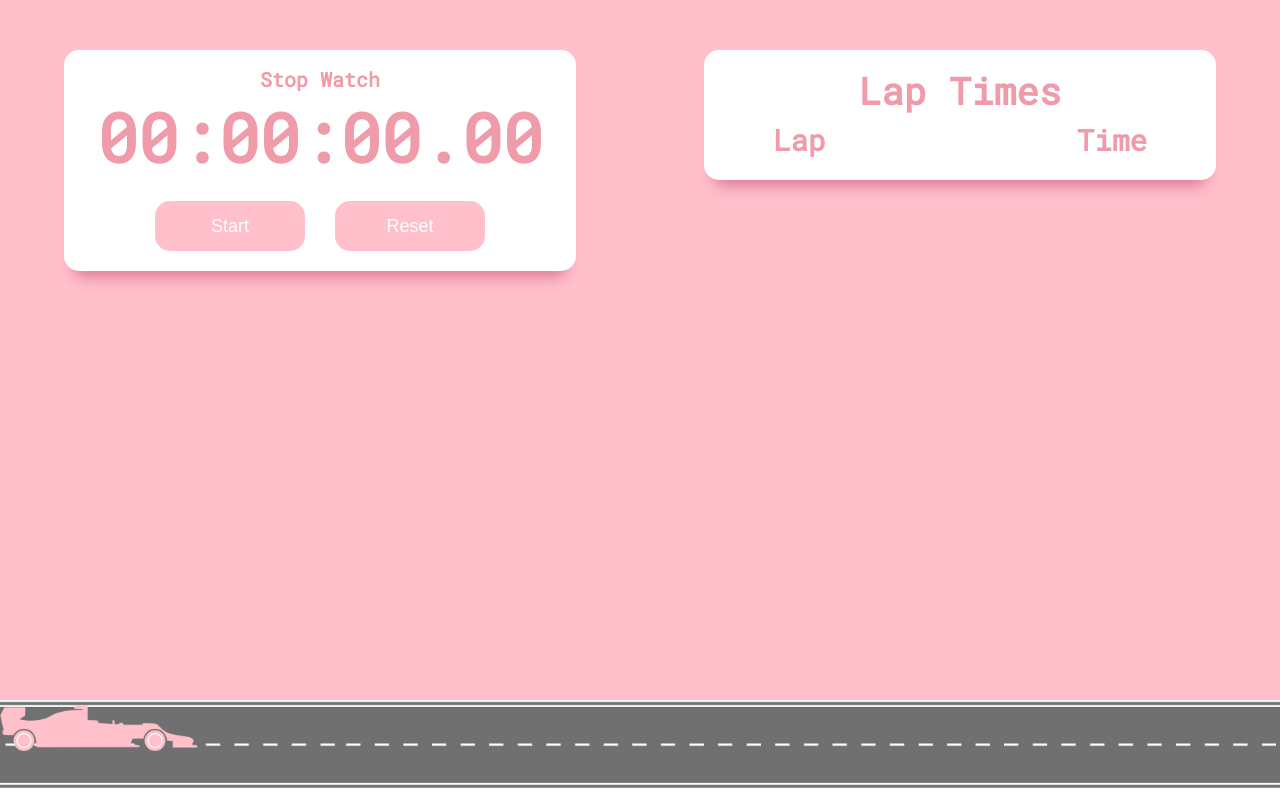
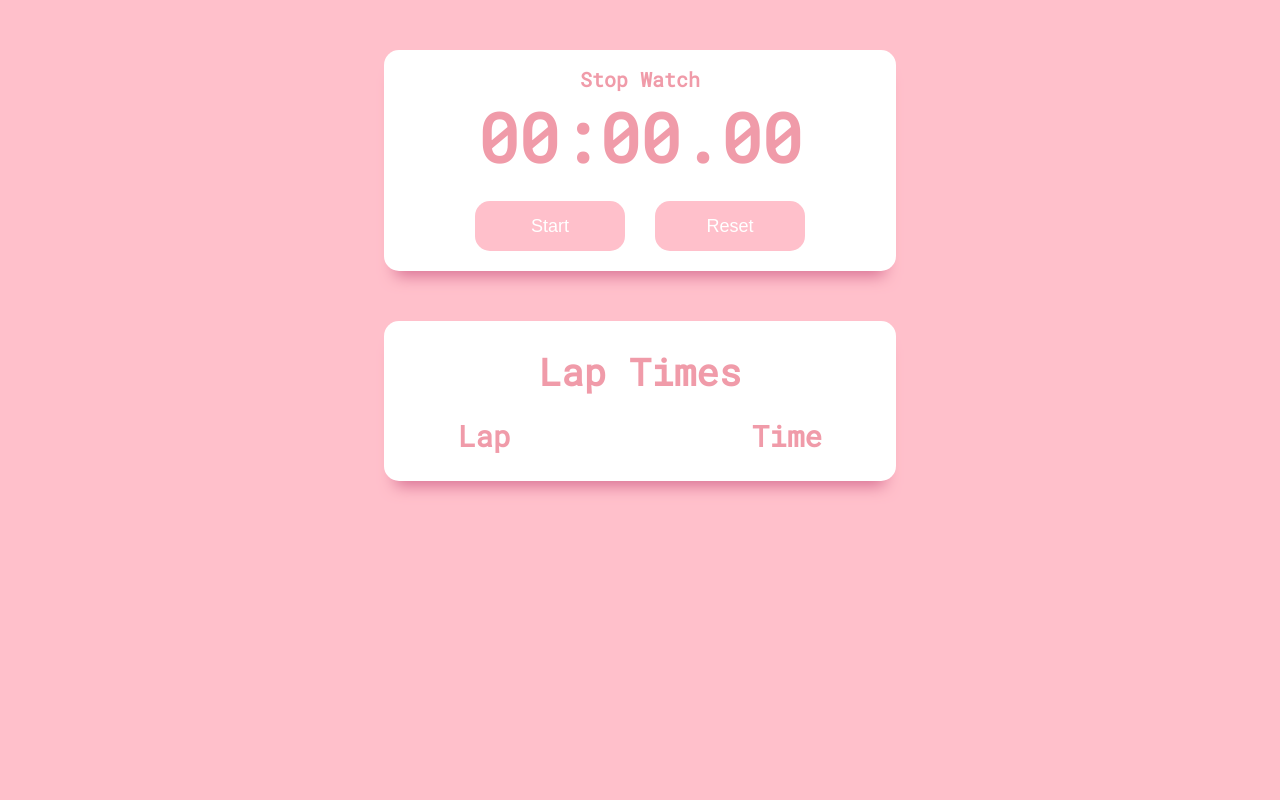
Before and after one commit to Shopify/eng-intern-assessment-react, a React app: page / in a window 1280 px wide. Built offline with nearby package versions, Linux system fonts and the light colour scheme.

Commit message:
Added scroll bar for lap times, updated animation

```diff
--- a/src/App.tsx
+++ b/src/App.tsx
@@ -10,17 +10,12 @@ export default function App() {
   const [running, setRunning] = useState<boolean>(false);
   const [time, setTime] = useState<number>(0);
   const [lapTimes, setLapTimes] = useState<number[]>([]);
-  const [counter, setCounter] = useState<number>(0);
 
   const changeRunning = () => {
     setRunning(running ? false : true);
   };
 
   const addLap = (time: number) => {
-    if (lapTimes.length == 10) {
-      setLapTimes((prevTimes) => prevTimes.slice(1));
-      setCounter((prev) => prev + 1);
-    }
     setLapTimes((prevTimes) => [...prevTimes, time]);
   };
 
@@ -28,16 +23,10 @@ export default function App() {
     setLapTimes([]);
   };
 
-  const resetCounter = () => {
-    setCounter(0);
-  };
-
   return (
     <RunningContext.Provider value={{ running, changeRunning }}>
       <TimeContext.Provider value={{ time, setTime }}>
-        <LapContext.Provider
-          value={{ lapTimes, addLap, clearLap, counter, resetCounter }}
-        >
+        <LapContext.Provider value={{ lapTimes, addLap, clearLap }}>
           <StopWatch />
         </LapContext.Provider>
       </TimeContext.Provider>
--- a/src/Context/LapContext.tsx
+++ b/src/Context/LapContext.tsx
@@ -4,8 +4,6 @@ export type lapContextType = {
   lapTimes: number[];
   addLap: (Lap: number) => void;
   clearLap: () => void;
-  counter: number;
-  resetCounter: () => void;
 };
 
 const LapContext = React.createContext<lapContextType>({} as lapContextType);
--- a/src/LapTable.tsx
+++ b/src/LapTable.tsx
@@ -6,21 +6,25 @@ import LapContext from "./Context/LapContext";
 import "./Styles/LapTable.css";
 
 export default function LapTable() {
-  const { lapTimes, counter } = useContext(LapContext);
+  const { lapTimes } = useContext(LapContext);
 
   return (
-    <div
-      className="laps"
-      style={{ display: lapTimes.length ? "block" : "none" }}
-    >
+    <div className="lapTableContainer">
+      <h1>Lap Times</h1>
+      <h3>
+        <span>Lap</span>
+        <span>Time</span>
+      </h3>
+      <div className="laps" style={{ display: "block" }}>
         <ul>
           {lapTimes.map((item, index) => (
             <li key={index}>
-            <span>{`Lap ${counter + index + 1}`}</span>
+              <span>{`Lap ${index + 1}`}</span>
               <span>{formatTime(item)}</span>
             </li>
           ))}
         </ul>
       </div>
+    </div>
   );
 }
--- a/src/StopWatch.tsx
+++ b/src/StopWatch.tsx
@@ -8,8 +8,6 @@ import TimeContext from "./Context/TimeContext";
 import "./Styles/StopWatch.css";
 // @ts-ignore
 import carImage from "./images/car.png";
-// @ts-ignore
-import roadImage from "./images/road.jpeg";
 
 export default function StopWatch() {
   const { time, setTime } = useContext(TimeContext);
@@ -34,35 +32,30 @@ export default function StopWatch() {
         <StopWatchButton />
       </div>
       <div className="lapContainer">
-        <h1>Lap Times</h1>
-        <h3>
-          <span>Lap</span>
-          <span>Time</span>
-        </h3>
         <LapTable />
       </div>
       <div className="carMovement">
         <img src={carImage} alt="img" className={running ? "carMove" : "car"} />
       </div>
-      <div className="roadContainer">
-        <img src={roadImage} alt="img" className="road" />
-      </div>
     </div>
   );
 }
 
-// Format time from seconds to HH:MM:SS format
+// Format time from milliseconds to HH:MM:SS format
 export const formatTime = (time: number) => {
-  const date = new Date(null);
+  const date: Date = new Date(null);
   date.setMilliseconds(time);
-  const hours = date.getUTCHours().toString().padStart(2, "0");
-  const minutes = date.getUTCMinutes().toString().padStart(2, "0");
-  const seconds = date.getUTCSeconds().toString().padStart(2, "0");
-  const milliseconds = date
+  const hours: string = date.getUTCHours().toString().padStart(2, "0");
+  const minutes: string = date.getUTCMinutes().toString().padStart(2, "0");
+  const seconds: string = date.getUTCSeconds().toString().padStart(2, "0");
+  const milliseconds: string = date
     .getUTCMilliseconds()
     .toString()
     .padStart(3, "0")
     .slice(0, 2);
-
-  return `${hours}:${minutes}:${seconds}.${milliseconds}`;
+  if (hours === "00") {
+    return `${minutes}:${seconds}.${milliseconds}`;
+  } else {
+    return `${hours}:${minutes}:${seconds}.${milliseconds}`;
+  }
 };
--- a/src/StopWatchButton.tsx
+++ b/src/StopWatchButton.tsx
@@ -9,7 +9,7 @@ import "./Styles/StopWatchButtons.css";
 export default function StopWatchButton() {
   const { running, changeRunning } = useContext(RunningContext);
   const { time, setTime } = useContext(TimeContext);
-  const { addLap, clearLap, resetCounter } = useContext(LapContext);
+  const { addLap, clearLap } = useContext(LapContext);
 
   const handleLapResetClick = () => {
     if (running) {
@@ -17,7 +17,6 @@ export default function StopWatchButton() {
     } else {
       setTime(0);
       clearLap();
-      resetCounter();
     }
   };
 
--- a/src/Styles/LapTable.css
+++ b/src/Styles/LapTable.css
@@ -1,22 +1,50 @@
-.laps {
-  margin-top: 20px;
+.lapTableContainer h1,
+.lapTableContainer h3 {
+  padding: 10px;
+  margin: 0;
+  position: sticky;
+  background-color: white;
 }
 
-.lapContainer h3 {
-  text-align: left;
+.lapTableContainer h1 {
+  top: 0;
+}
+
+.lapTableContainer h3 {
+  justify-content: space-between;
+  display: flex;
+  top: 69px;
+}
+
+.laps {
+  display: block;
+  max-height: 275px;
+  overflow-y: scroll;
+}
+
+ul {
+  list-style: none;
+  padding: 0;
+  margin: 0;
+}
+
+ul li {
   display: flex;
   justify-content: space-between;
-  margin: 5px;
+  padding: 10px;
+  border-bottom: 1px solid #ddd;
 }
 
-.laps ul {
-  list-style-type: none;
-  padding: 0;
+.laps::-webkit-scrollbar {
+  margin-top: 70px;
+  width: 2px;
 }
 
-.laps li {
-  display: flex;
-  justify-content: space-between;
-  align-items: center;
-  margin: 0px 5px 10px 5px;
+.laps::-webkit-scrollbar-thumb {
+  background-color: #ffc0cb;
+  border-radius: 5px;
 }
+
+.laps::-webkit-scrollbar-track {
+  background-color: white;
+}
--- a/src/Styles/StopWatch.css
+++ b/src/Styles/StopWatch.css
@@ -5,23 +5,23 @@
 }
 
 .timer {
-  height: 98vh;
+  min-height: 100vh;
   background-color: #ffc0cb;
   overflow: auto;
   display: flex;
-  justify-content: space-around;
+  flex-direction: column;
+  align-items: center;
 }
 
 .timerContainer,
 .lapContainer {
-  margin: 50px;
+  margin-top: 50px;
   height: fit-content;
   text-align: center;
   background-color: white;
   border-radius: 15px;
   box-shadow: 0 1rem 1rem -0.7rem #d87093;
   color: rgb(240, 155, 169);
-  position: relative;
   z-index: 3;
   width: 40%;
 }
@@ -29,6 +29,7 @@
 .timerContainer {
   font-size: 45px;
   padding-top: 1rem;
+  top: 0;
 }
 
 .timerContainer h2 {
@@ -38,11 +39,11 @@
 .lapContainer {
   font-size: 25px;
   padding: 1rem 4rem;
+  position: relative;
 }
 
 .carMovement {
   width: 100%;
-  height: 200px;
   bottom: 0;
   left: 50%;
   position: absolute;
@@ -51,70 +52,40 @@
   z-index: 2;
 }
 
-.carMovement > .car,
+.carMovement > .car {
+  display: none;
+}
+
 .carMovement > .carMove {
   object-fit: contain;
   max-width: 100%;
   max-height: 100%;
   position: relative;
   display: inline-block;
-}
-
-.carMovement > .carMove {
   animation: linear infinite;
   animation-name: run;
-  animation-duration: 10s;
+  animation-duration: 15s;
 }
 
 @keyframes run {
   0% {
     transform: rotateY(0deg);
+    left: 100%;
+  }
+  20% {
+    transform: rotateY(0deg);
     left: -100%;
   }
-  50% {
+  100% {
     transform: rotateY(0deg);
-    left: 100%;
-  }
-  60% {
-    transform: rotateY(180deg);
-    left: 100%;
-  }
-  100% {
-    transform: rotateY(180deg);
     left: -100%;
   }
 }
 
-.roadContainer {
-  width: 100%;
-  height: 100px;
-  bottom: 0;
-  left: 0%;
-  position: absolute;
-  overflow: hidden;
-  z-index: 1;
-}
-
-.roadContainer > .road {
-  object-fit: cover;
-  max-width: 100%;
-  max-height: 100%;
-  position: relative;
-  display: block;
-}
-
-@media (max-width: 1100px) {
-  .timer {
-    flex-direction: column;
-    align-items: center;
-  }
+@media (max-width: 1050px) {
   .timerContainer,
   .lapContainer {
     width: 80%;
     margin: 20px;
   }
-  .carMovement,
-  .roadContainer {
-    display: none;
-  }
 }
```
Also changed, not shown: src/images/car.png, src/images/road.jpeg (deleted), 3 other files (tests, documents, lock files or other folders). Lines whose indentation alone changed are shown as unchanged.
